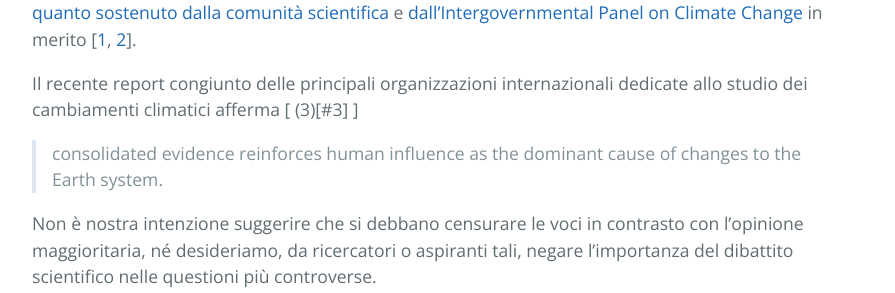
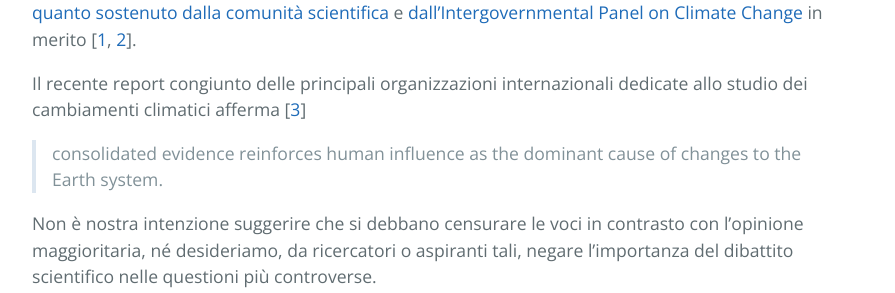
Before and after one commit to ssimoo/climatechangeunibo2019, a Jekyll site: the page built from index.md, in a window 1280 px wide and 900 px high, scrolled down 562 px. Shown: the part 189-482 px from the top of the window, without its empty margins (192-1087 px from the left). Built offline with Jekyll 4.4.1, drawn with Linux system fonts in a browser that asks for light colours; our own code applies the rules of GitHub Pages for plain Markdown files.

Commit message:
Fix broken link

```diff
--- a/index.md
+++ b/index.md
@@ -16,7 +16,7 @@ Tali tesi sono in netto contrasto con le evidenze sperimentali raccolte negli ul
 dalla comunità scientifica](https://www.reuters.com/article/us-climatechange-temperatures/evidence-for-man-made-global-warming-hits-gold-standard-scientists-idUSKCN1QE1ZU) e [dall'Intergovernmental Panel on Climate Change](https://www.ipcc.ch/reports/) in merito [[1](#1), [2](#2)].
 
 
-Il recente report congiunto delle principali organizzazioni internazionali dedicate allo studio dei cambiamenti climatici afferma [ (3)[#3] ]
+Il recente report congiunto delle principali organizzazioni internazionali dedicate allo studio dei cambiamenti climatici afferma [[3](#3)]
 
 > consolidated evidence reinforces human influence as the dominant cause of changes to the Earth system.
 
```
